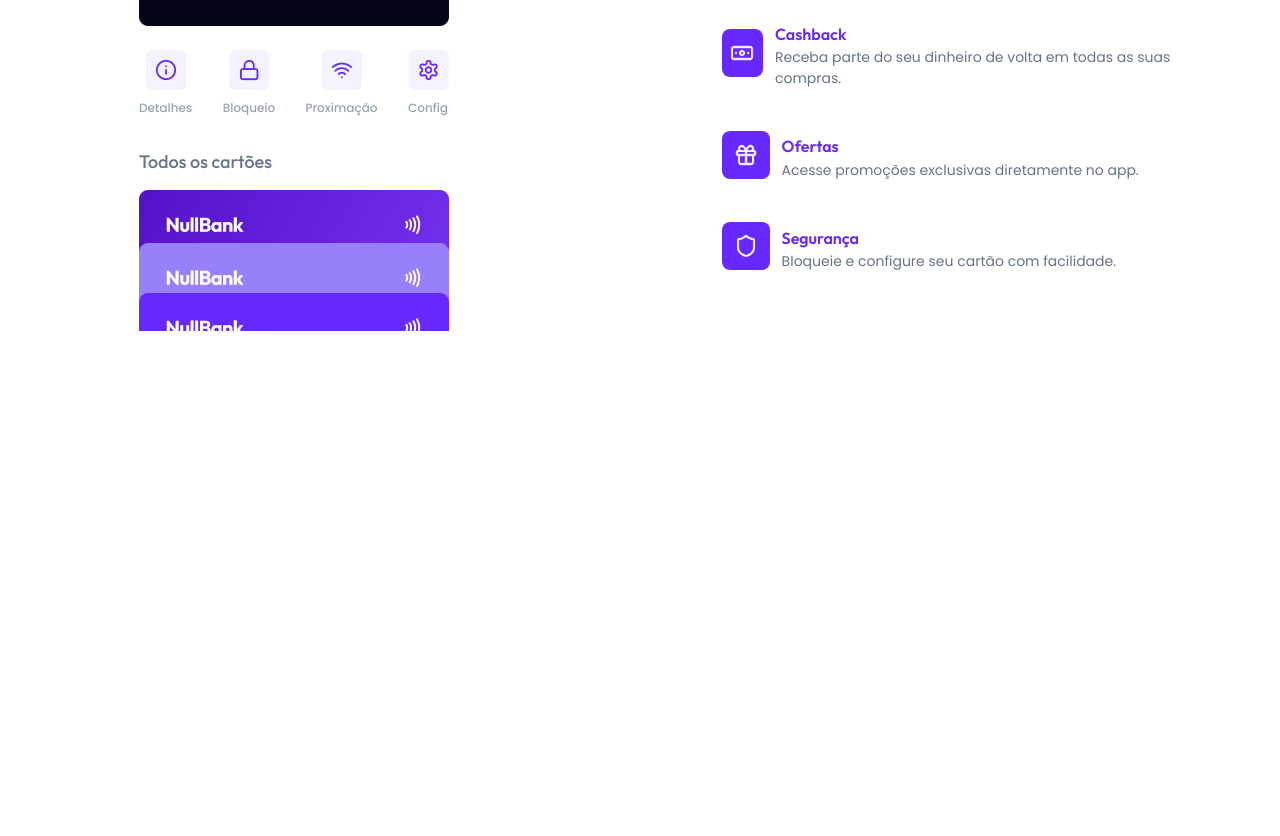
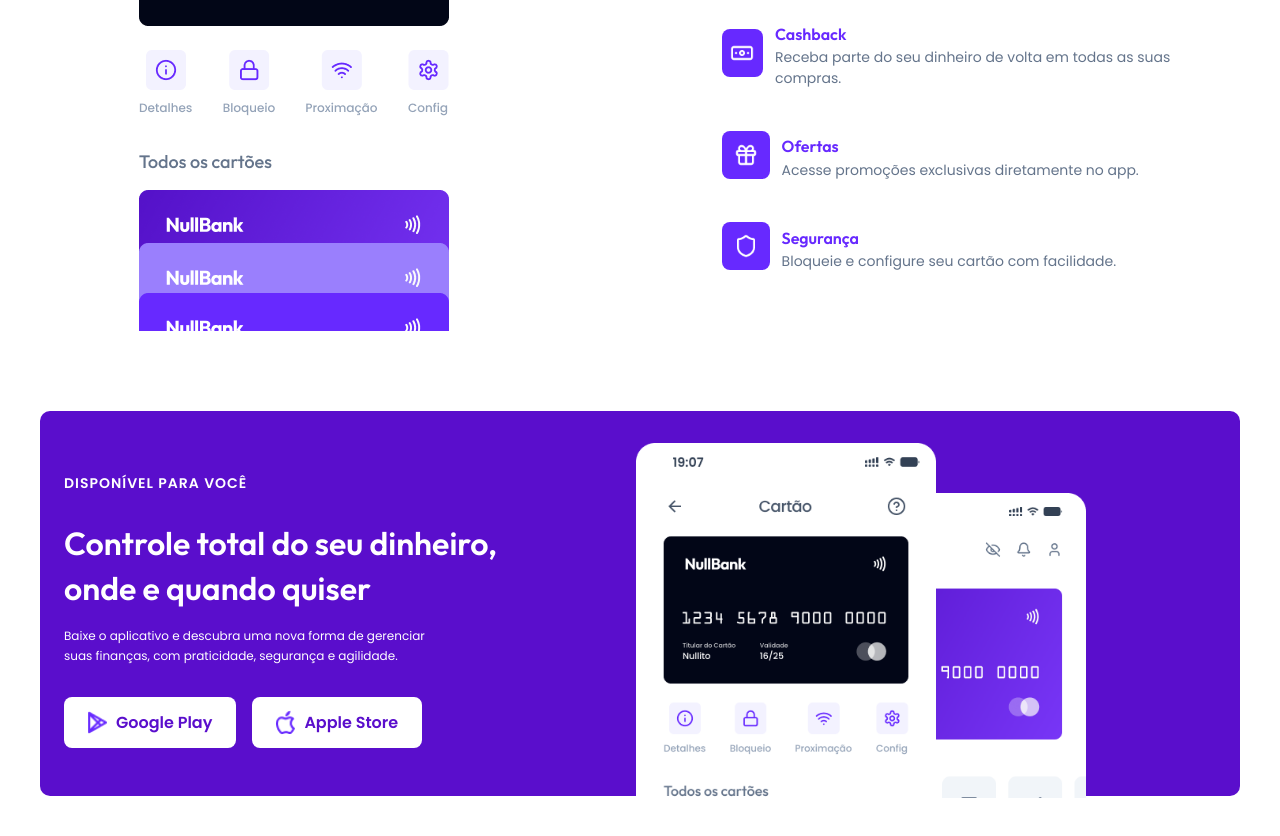
Before and after one commit to vanleybasso/ProjectNullBank, a plain HTML site: page index.html in a window 1280 px wide. Shown: the part 1856-2692 px from the top of the page. Before the commit the page ends 2291 px from the top, so only its background shows below. Drawn offline with Linux system fonts and the light colour scheme.

Commit message:
Added google play and app store banner.

```diff
--- a/css/styles.css
+++ b/css/styles.css
@@ -584,3 +584,121 @@ header {
     height: 24px; /* Altura do ícone */
     object-fit: contain; /* Ajusta o tamanho sem distorcer */
 }
+
+
+/* Seção do Aplicativo Mobile */
+.mobile-app {
+    display: flex;
+    align-items: center;
+    justify-content: space-between;
+    background-color: #5a0ecc;
+    padding: 3rem 1.5rem;
+    color: white;
+    border-radius: 10px;
+    margin: 3rem auto;
+    max-width: 1200px;
+}
+
+.mobile-app .container {
+    display: flex;
+    align-items: center;
+    justify-content: space-between;
+    width: 100%;
+}
+
+.mobile-app .app-text {
+    flex: 1;
+    margin-right: 2rem;
+}
+
+.mobile-app h3 {
+    font-family: 'Poppins', sans-serif;
+    font-weight: 600;
+    font-size: 14px;
+    letter-spacing: 1px;
+    text-transform: uppercase;
+    margin-bottom: 0.5rem;
+    color: white
+}
+
+.mobile-app h2 {
+    font-family: 'Outfit', sans-serif;
+    font-weight: 600;
+    font-size: 2rem;
+    line-height: 1.4;
+    margin-bottom: 1rem;
+    white-space: normal;
+    word-break: break-word; /* Para forçar quebras em telas menores */
+    color: white;
+}
+
+
+.mobile-app p {
+    font-family: 'Poppins', sans-serif;
+    font-weight: 400;
+    font-size: 12px;
+    line-height: 1.6;
+    margin-bottom: 2rem;
+    color: white;
+}
+
+.mobile-app .app-buttons {
+    display: flex;
+    gap: 1rem;
+}
+
+.mobile-app .btn-store {
+    display: flex;
+    align-items: center;
+    justify-content: center;
+    gap: 0.5rem;
+    padding: 0.8rem 1.5rem;
+    background-color: white;
+    color: #5a0ecc;
+    border-radius: 8px;
+    font-family: 'Poppins', sans-serif;
+    font-weight: 600;
+    font-size: 1rem;
+    text-decoration: none;
+    transition: background-color 0.3s;
+}
+
+.mobile-app .btn-store img {
+    width: 20px;
+    height: auto;
+}
+
+.mobile-app .btn-store:hover {
+    background-color: #e0d4ff;
+}
+
+/* Ajuste das imagens do aplicativo */
+.mobile-app .app-images {
+    position: relative;
+    flex: 1;
+    display: flex;
+    justify-content: flex-start; /* Alinha o conteúdo à esquerda */
+    align-items: center;
+    gap: 0; /* Remove o espaçamento entre as imagens */
+}
+
+.mobile-app .app-image-main {
+    position: absolute; /* Torna o posicionamento independente */
+    z-index: 2; /* Garante que a primeira imagem fique sobre a segunda */
+    width: 300px;
+    left: -20px; /* Ajuste do deslocamento para a esquerda */
+    top: -160px; /* Ajuste do deslocamento da imagem para baixo */
+}
+
+.mobile-app .app-image-secondary {
+    position: absolute; /* Torna o posicionamento independente */
+    z-index: 1; /* Garante que a segunda imagem fique atrás da primeira */
+    width: 300px; /* Tamanho da segunda imagem */
+    left: 130px; /* Ajuste para esconder a imagem à esquerda */
+    top: -110px; /* Alinha verticalmente com a primeira imagem */
+}
+
+.mobile-app .app-image-main img,
+.mobile-app .app-image-secondary img {
+    width: 100%;
+}
--- a/index.html
+++ b/index.html
@@ -186,6 +186,44 @@
                         </div>
                     </div>
             </section>
+            <section class="mobile-app">
+                <div class="container">
+                    <div class="app-text">
+                        <h3>Disponível para você</h3>
+                        <h2>
+                            Controle total do seu dinheiro, <br>
+                            onde e quando quiser
+                        </h2>
+
+                        <p>
+                            Baixe o aplicativo e descubra uma nova forma de gerenciar<br>
+                            suas finanças, com praticidade, segurança e agilidade.
+                        </p>
+
+                        <div class="app-buttons">
+                            <a href="#" class="btn-store google-play">
+                                <img src="./assets/googleplay.png" alt="Ícone do Google Play">
+                                Google Play
+                            </a>
+                            <a href="#" class="btn-store apple-store">
+                                <img src="./assets/apple.png" alt="Ícone da App Store">
+                                Apple Store
+                            </a>
+                        </div>
+                    </div>
+                    <div class="app-images">
+                        <div class="app-image-main">
+                            <img src="./assets/app1.png" alt="Tela principal do aplicativo NullBank">
+                        </div>
+                        <div class="app-image-secondary">
+                            <img src="./assets/app2.png" alt="Outra tela do aplicativo NullBank">
+                        </div>
+                    </div>
+
+                </div>
+            </section>
+
+
          </main>
     </body>
 </html>
```
Also changed, not shown: assets/app1.png (added), assets/app2.png (added), assets/apple.png (added), assets/googleplay.png (added).
